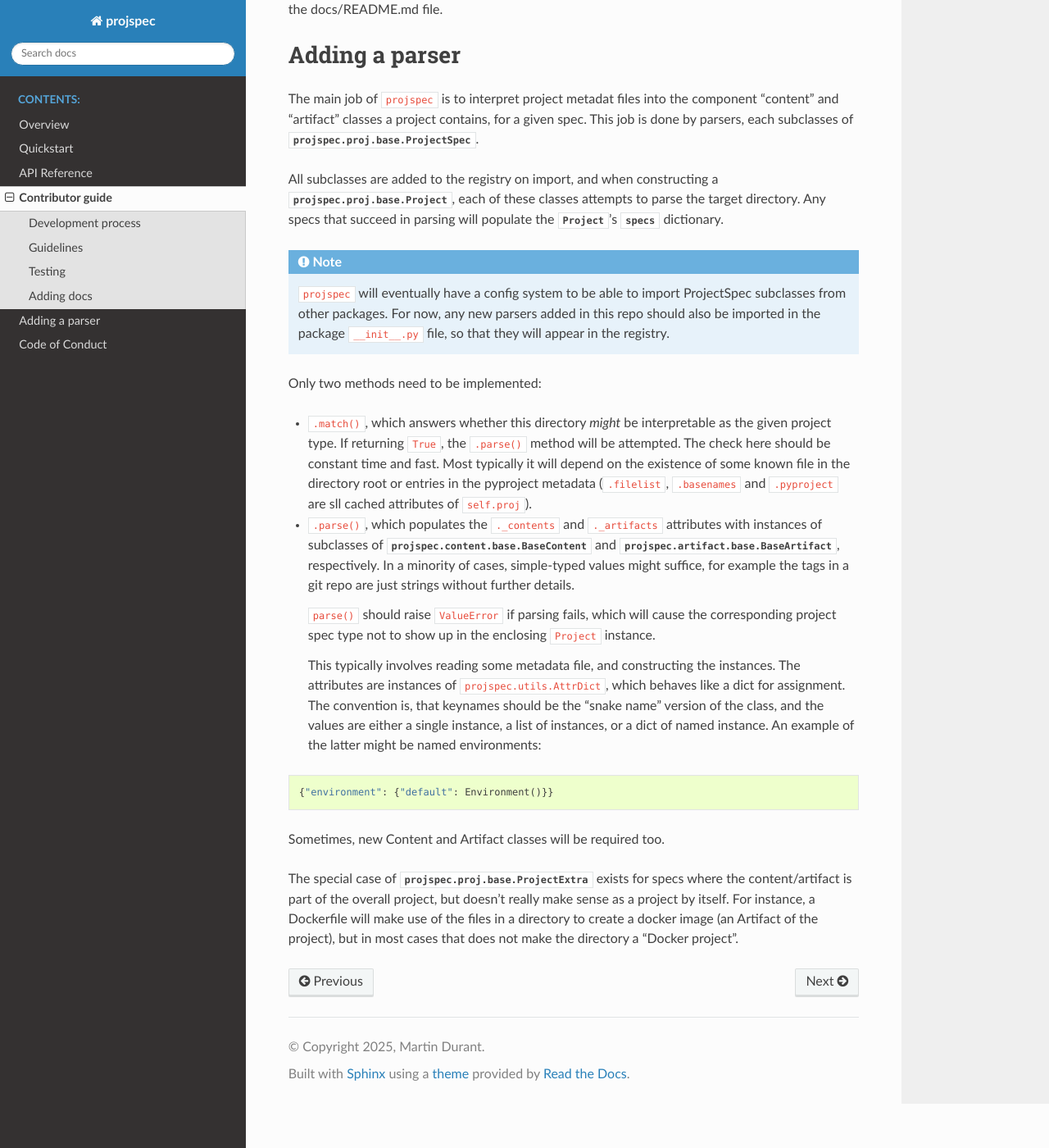
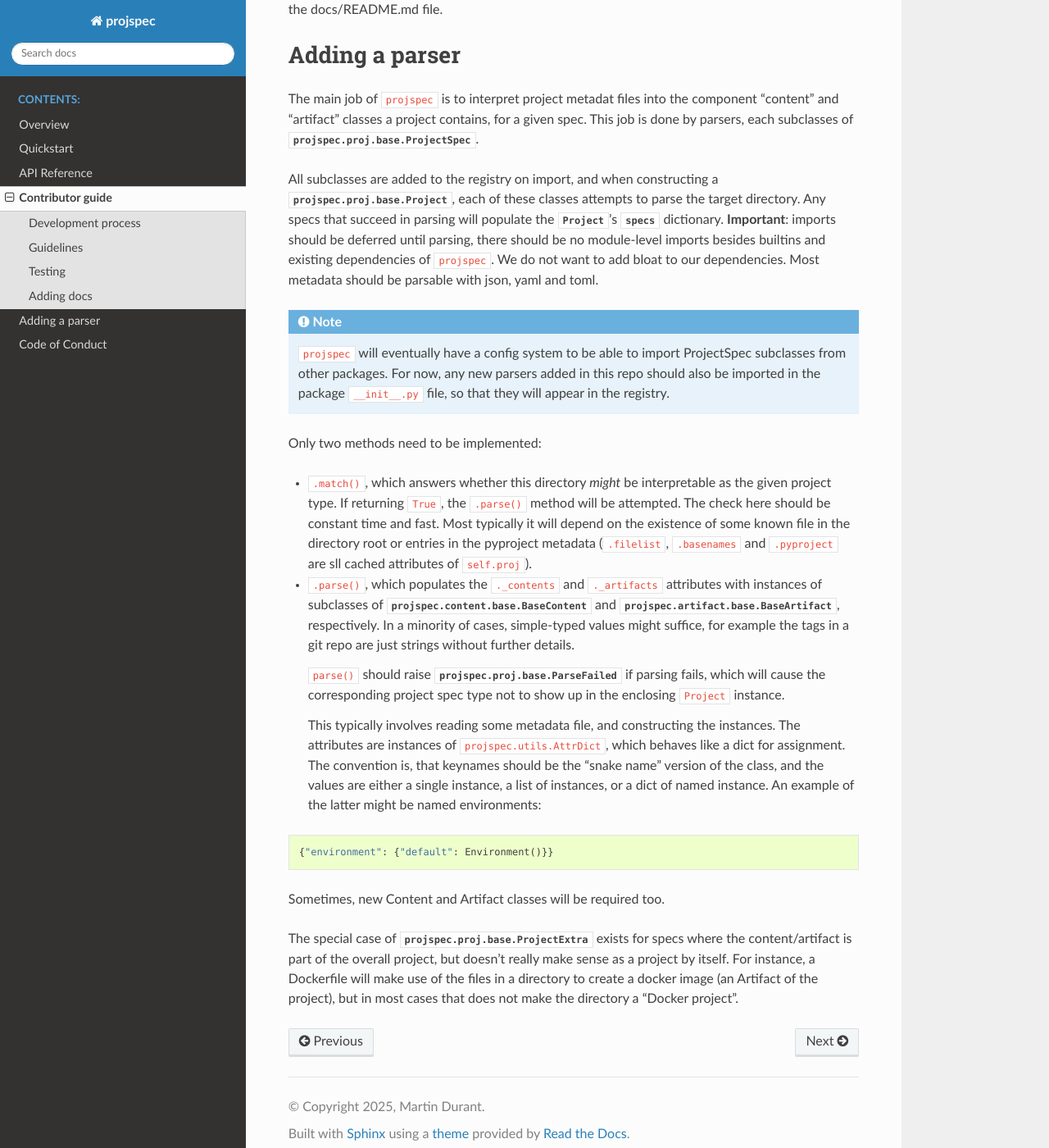
Before and after one commit to fsspec/projspec, a Sphinx documentation site: the page built from docs/source/contributing.rst, in a window 1280 px wide and 1400 px high, scrolled down 2291 px. Shown: the whole window at 82% size. Built offline with Sphinx 7.4.7 and the Read the Docs theme 3.1.0, drawn with Linux system fonts in a browser that asks for light colours; the version number is read from the project's files by our own code.

Commit message:
small updates

```diff
--- a/docs/source/api.rst
+++ b/docs/source/api.rst
@@ -145,12 +145,14 @@ Utilities
    utils.Enum
    utils.IsInstalled
    utils.get_cls
+   proj.base.ParseFailed
 
 .. autoclass:: projspec.utils.AttrDict
 .. autoclass:: projspec.utils.Enum
 .. autofunction:: projspec.utils.get_cls
 .. autoclass:: projspec.utils.IsInstalled
    :members:
+.. autoclass:: projspec.proj.base.ParseFailed
 
 .. raw:: html
 
--- a/docs/source/contributing.rst
+++ b/docs/source/contributing.rst
@@ -122,7 +122,10 @@ by parsers, each subclasses of :class:`projspec.proj.base.ProjectSpec`.
 All subclasses are added to the registry on import, and when constructing a
 :class:`projspec.proj.base.Project`, each of these classes attempts to parse the
 target directory. Any specs that succeed in parsing will populate the `Project`'s
-`.specs` dictionary.
+`.specs` dictionary. **Important**: imports should be deferred until parsing,
+there should be no module-level imports besides builtins and existing
+dependencies of ``projspec``. We do not want to
+add bloat to our dependencies. Most metadata should be parsable with json, yaml and toml.
 
 .. note::
 
@@ -144,7 +147,8 @@ Only two methods need to be implemented:
   simple-typed values might suffice, for example the tags in a git repo are just strings
   without further details.
 
-  ``parse()`` should raise ``ValueError`` if parsing fails, which will cause the
+  ``parse()`` should raise :class:`projspec.proj.base.ParseFailed` if
+  parsing fails, which will cause the
   corresponding project spec type not to show up in the enclosing ``Project`` instance.
 
   This typically involves reading some metadata file, and constructing the instances. The
```
Also changed, not shown: 1 other file.
